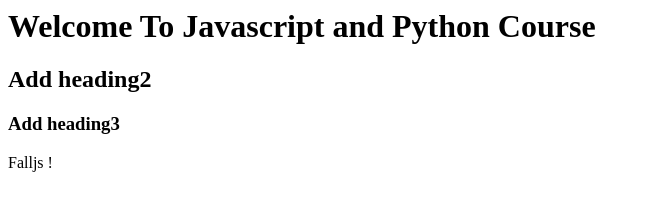
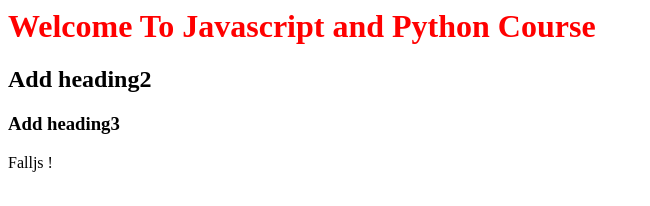
Before and after one commit to falljs/Harvard_CS50W, a plain HTML site: page index.html in a window 1280 px wide. Shown: the whole page, without its empty margins (0-650 px from the left). Drawn offline with Linux system fonts and the light colour scheme.

Commit message:
Changing h1 color style

```diff
--- a/index.html
+++ b/index.html
@@ -7,7 +7,7 @@
 </head>
 
 <body>
-    <h1>Welcome To Javascript and Python Course</h1>
+    <h1 style="color:red;">Welcome To Javascript and Python Course</h1>
     <h2>Add heading2</h2>
      <h3>Add heading3</h3>
     Falljs !
```
